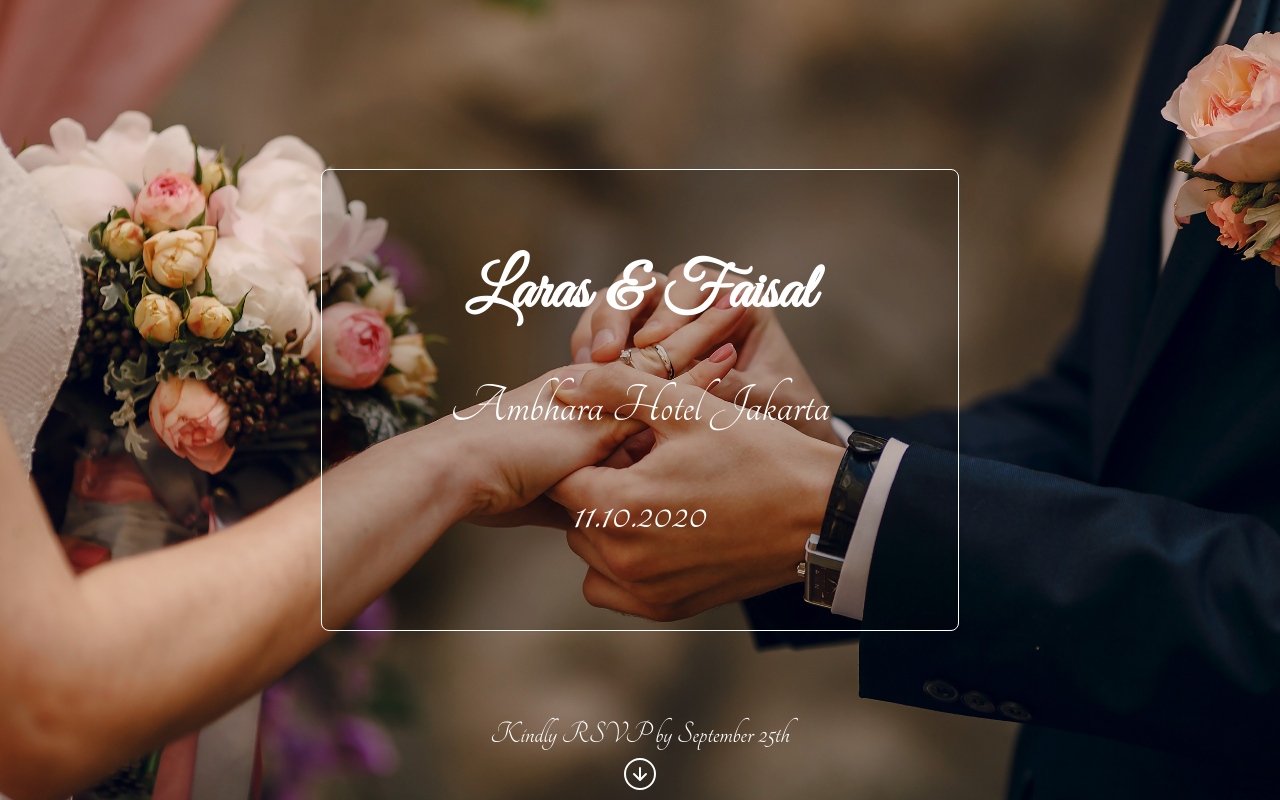
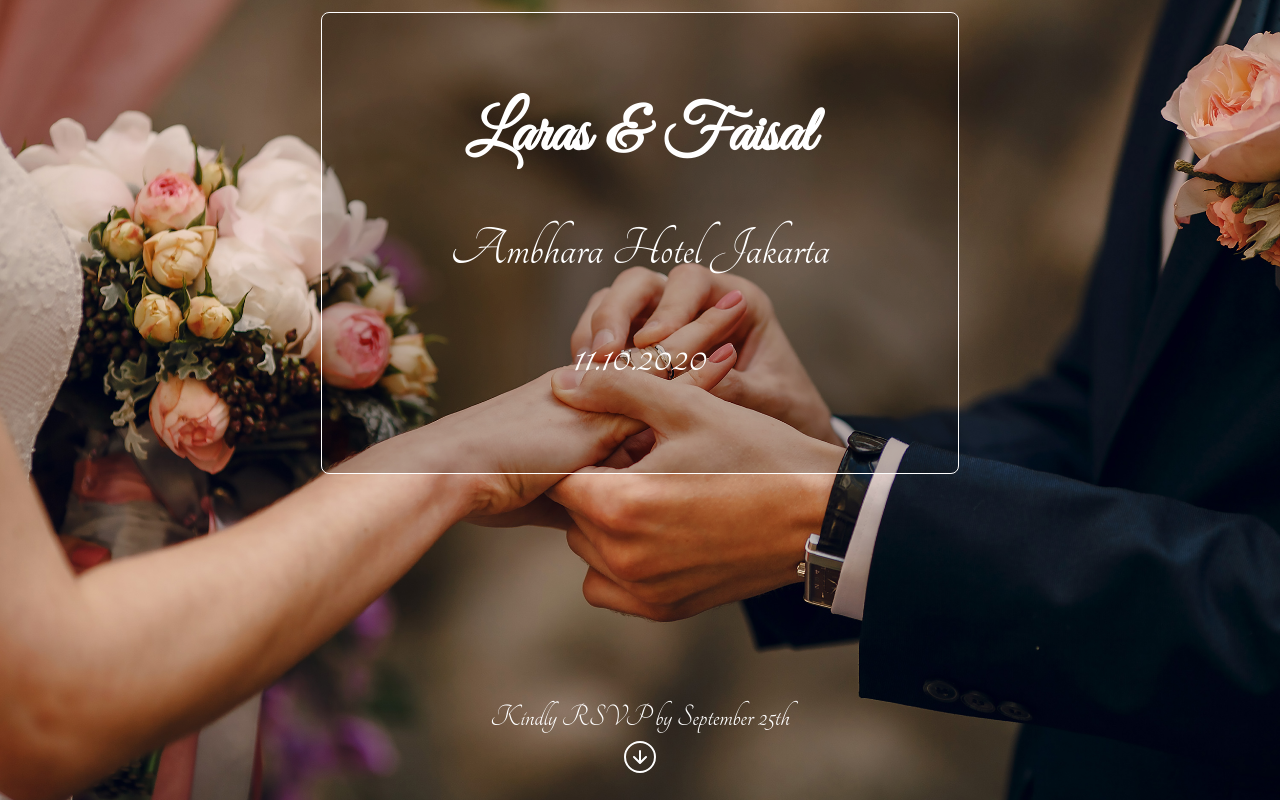
Before and after one commit to faisalridwan55/wdg-web, a React (Create React App) app: page / in a window 1280 px wide. Both pictures are taken after a click on the button "OK". Shown: the top 800 px of the page. Built offline with nearby package versions, Linux system fonts and the light colour scheme.

Commit message:
Progress of RSVP form

```diff
--- a/package.json
+++ b/package.json
@@ -6,8 +6,10 @@
     "@testing-library/jest-dom": "^4.2.4",
     "@testing-library/react": "^9.3.2",
     "@testing-library/user-event": "^7.1.2",
+    "axios": "^0.20.0",
     "react": "^16.13.1",
     "react-dom": "^16.13.1",
+    "react-papaparse": "^3.8.0",
     "react-scripts": "3.4.1"
   },
   "scripts": {
--- a/src/components/Header/index.css
+++ b/src/components/Header/index.css
@@ -26,3 +26,22 @@
 .space {
   margin: 3% 0
 }
+
+.rsvp-text {
+  bottom: 15px;
+  color: white;
+  margin-top: 10px;
+  position: absolute;
+  align-items: center;
+}
+
+@media only screen and (min-width: 768px) {
+  .rsvp-text {
+    position: relative;
+  }
+
+  .header {
+    justify-content: space-between;
+    padding: .75rem 0;
+  }
+}
--- a/src/components/Header/index.js
+++ b/src/components/Header/index.js
@@ -2,12 +2,6 @@ import React from "react";
 import "./index.css";
 
 function Header() {
-  const rsvpStyle = {
-    bottom: 10,
-    color: "white",
-    position: "absolute",
-    alignItems: "center",
-  };
   return (
     <header className="header">
       <div className="title-bg">
@@ -15,7 +9,7 @@ function Header() {
         <div className="space sub-title">Ambhara Hotel Jakarta</div>
         <div className="space sub-title">11.10.2020</div>
       </div>
-      <div className="my-col" style={rsvpStyle}>
+      <div className="my-col rsvp-text">
         <div style={{ fontFamily: "Tangerine", fontSize: "2rem" }}>
           Kindly RSVP by September 25th
         </div>
--- a/src/components/RSVPForm/index.js
+++ b/src/components/RSVPForm/index.js
@@ -1,4 +1,6 @@
 import React, { useState } from "react";
+import axios from 'axios';
+
 import "./index.css";
 
 function RSVPForm() {
@@ -18,9 +20,11 @@ function RSVPForm() {
   const [formData, setFormData] = useState({
     name: "",
     phone: "",
-    guestOf: "Laras",
+    guestOf: "Faisal",
     presence: true,
   });
+
+  const postForm = () => axios.post(process.env.REACT_APP_FORM_URL, formData);
 
   return (
     <>
@@ -84,7 +88,7 @@ function RSVPForm() {
               </div>
             </div>
           </div>
-          <div className="my-col my-3 mb-5 px-5">
+          <div className="my-col my-3 px-5">
             <div style={formTitle}>Will you come?</div>
             <div className="row justify-content-center align-items-center">
               <div className="text-align-center mx-2">
@@ -116,6 +120,9 @@ function RSVPForm() {
               </div>
             </div>
           </div>
+          <div className="mb-5 text-center">
+            <button className="btn btn-success w-50" onClick={postForm}>Submit</button>
+          </div>
         </div>
       </div>
     </>
```
Also changed, not shown: 2 other files (tests, documents, lock files or other folders).
